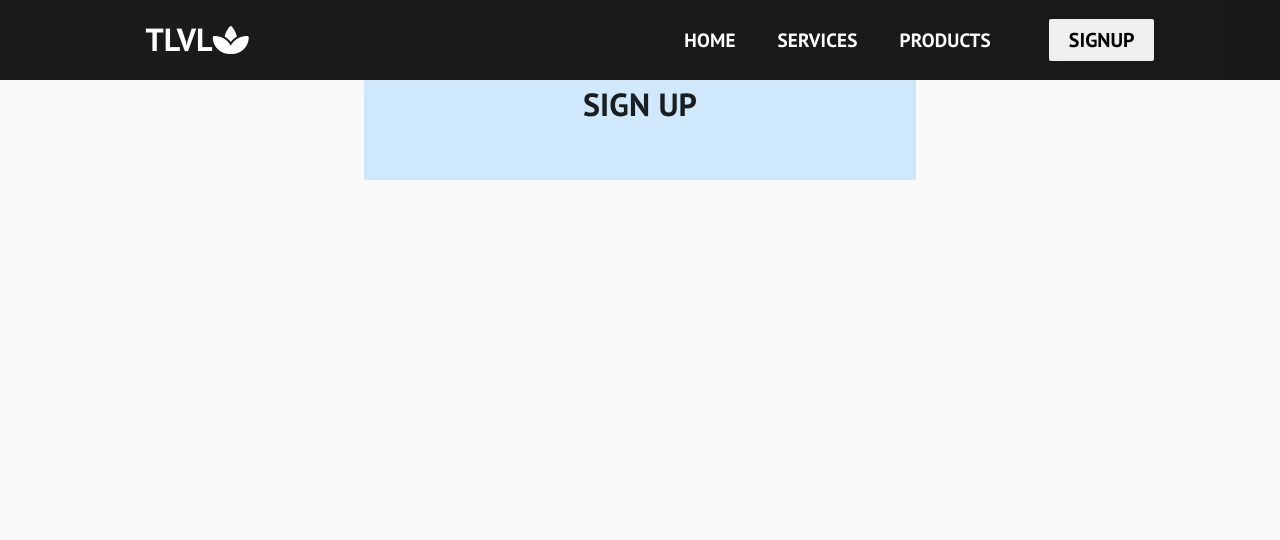
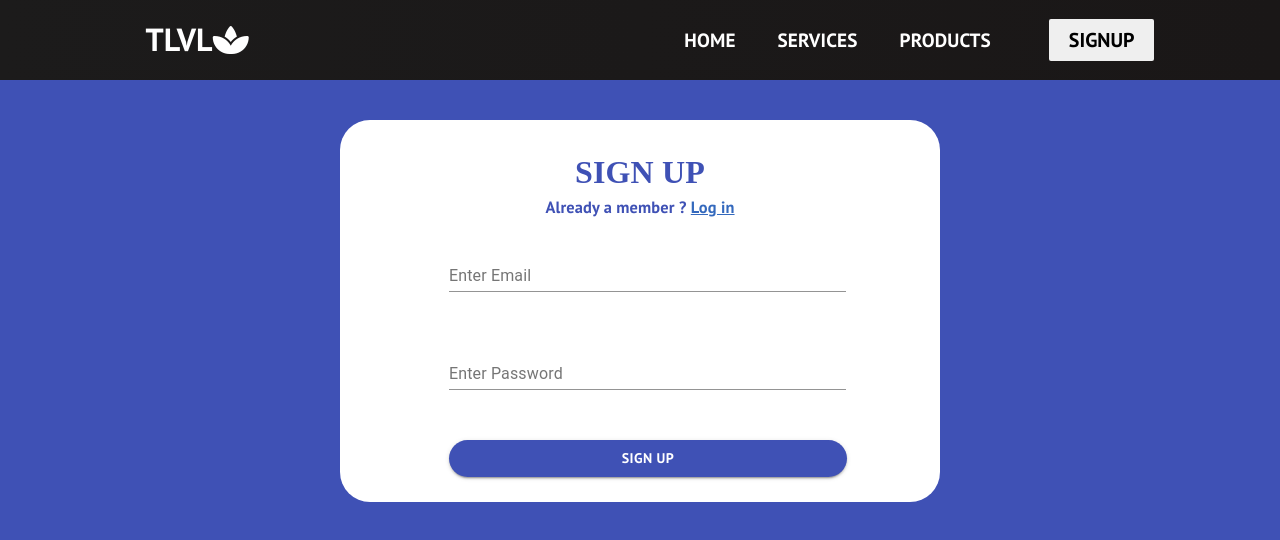
Before and after one commit to nikitha26/React-Routers, a React (Create React App) app: page /signup in a window 1280 px wide. Shown: the top 540 px of the page. Built offline with nearby package versions, Linux system fonts and the light colour scheme.

Commit message:
signup page

```diff
--- a/public/index.html
+++ b/public/index.html
@@ -31,7 +31,8 @@
       href="https://fonts.googleapis.com/css2?family=PT+Sans:wght@700&display=swap"
       rel="stylesheet"
     />
-
+    <!-- Material Icons Link -->
+    <link rel="stylesheet" href="https://fonts.googleapis.com/icon?family=Material+Icons">
   </head>
   <body>
     <noscript>You need to enable JavaScript to run this app.</noscript>
--- a/src/components/Signup.css
+++ b/src/components/Signup.css
@@ -1,12 +1,30 @@
-h2{
-    color: red;
-    font-size: 40px;
+body{
+    background-color: rgb(63,81,181) !important;
+}
+.form_block{
+    margin-top: 40px;
+    background-color:white;
+    height:100%;
+    border-radius: 30px;
+}
+.signup_heading{
+    color: rgb(63,81,181);
+    font-family: Italic;
+    font-size: xx-large;
+    padding-top: 30px;
+}
+h3{
+    color: rgb(63,81,181);
     text-align: center;
+    font-style: normal;
 }
-.form_div{
-    width: 300px;
-    border: 2px solid blue;
-    box-shadow: 4px black;
-    margin-top: 20px;
-    text-align: center;
+.Log_in{
+    color: rgb(52, 105, 189);
 }
+.Log_in:hover{
+    color: rgb(27,25,25);
+}
+.signup_btn{
+    border-radius: 30px !important;
+    font-size: 14px !important;
+}
--- a/src/components/Signup.js
+++ b/src/components/Signup.js
@@ -1,17 +1,51 @@
 import React from "react";
 import './Signup.css';
 import CssBaseline from '@material-ui/core/CssBaseline';
-import Typography from '@material-ui/core/Typography';
+import { makeStyles } from '@material-ui/core/styles';
 import Container from '@material-ui/core/Container';
+import TextField from '@material-ui/core/TextField';
+import Button from '@material-ui/core/Button';
+
+const useStyles = makeStyles((theme) => ({
+     root: {
+       '& > *': {
+         margin: theme.spacing(1),
+         width: '50ch',
+         margin:25,
+
+       },
+     },
+   }));
+
 function Signup(){
+          const classes = useStyles();
+
      return (
         <React.Fragment>
             <CssBaseline />
-            <Container maxWidth="sm">
-                <Typography component="div" style={{ backgroundColor: '#cfe8fc',height:100,}} >
-                <h1>SIGN UP</h1>
-                 </Typography>
-            </Container>
+               <Container maxWidth="sm" className="form_block">
+                   <h1 className="signup_heading">SIGN UP</h1>
+                   <h3 >Already a member ? <a href="" className="Log_in"> Log in</a></h3>
+                    <form className={classes.root} noValidate autoComplete="off"
+                       style={{marginLeft:"60px"}}
+                    >
+                         <TextField
+                              id="standard-basic"
+                              label="Enter Email"
+
+                         />
+                          {/* <i class="fa fa-envelope" aria-hidden="true"></i> */}
+                         <TextField
+                              id="standard-password-input"
+                              label="Enter Password"
+                              type="password"
+                              autoComplete="current-password"
+                         />
+                         <Button variant="contained" color="primary" className="signup_btn">
+                             SIGN UP
+                         </Button>
+                    </form>
+               </Container>
       </React.Fragment>
      )
 }
```
